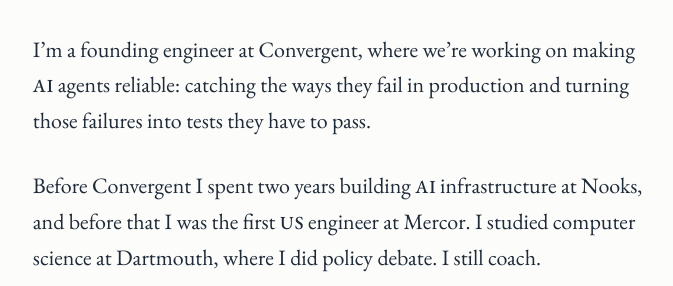
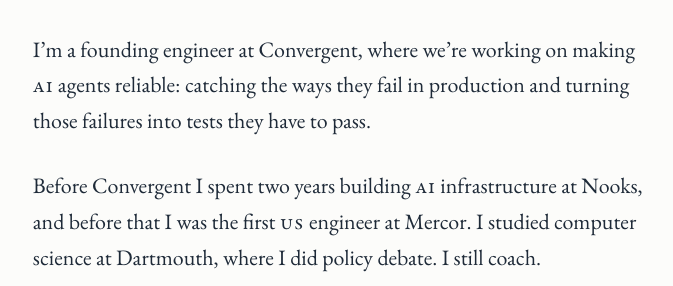
Before and after one commit to tvergho/tvergho.me, an Astro site: page / in a window 1280 px wide. Shown: the part 220-506 px from the top of the page, 108-781 px from the left. Built offline with nearby package versions, Linux system fonts and the light colour scheme; Astro itself is replaced by a stand-in of ours.

Commit message:
Use real small caps: subset EB Garamond from upstream
Google Fonts strips the OpenType layout features from every EB Garamond
build they ship — verified across @fontsource, @fontsource-variable,
@openfonts, typeface-*, and the variable font. None carries smcp/c2sc
(small caps) or onum (oldstyle figures), both of which this page uses.
That left font-variant-caps to be synthesized, which is what made AI and
US read as a thinner, foreign typeface.

The upstream OTFs do carry them: 403 designer-drawn small-cap glyphs and
a full oldstyle figure set. scripts/build-fonts.sh now subsets those
directly (OFL-1.1), keeping the features we use, so:

  - .sc goes back to font-variant-caps: all-small-caps, and
    the faux-small-caps workaround and its dark-mode override are gone
  - font-variant-numeric: oldstyle-nums stops being inert; the colophon's
    2026 finally renders as oldstyle

Verified in-browser that font-variant-caps now produces the same advance
width as requesting c2sc explicitly (189.91 vs 223.5 for plain capitals),
which it cannot under synthesis.

Costs ~25KB across three faces; the italic is subsetted without small
caps since no acronyms are set in italic. Drops the @fontsource dep.

```diff
--- a/package.json
+++ b/package.json
@@ -7,12 +7,9 @@
     "dev": "astro dev",
     "build": "astro build",
     "preview": "astro preview",
-    "sync-fonts": "cp node_modules/@fontsource/eb-garamond/files/eb-garamond-latin-400-normal.woff2 public/fonts/eb-garamond-400.woff2 && cp node_modules/@fontsource/eb-garamond/files/eb-garamond-latin-500-normal.woff2 public/fonts/eb-garamond-500.woff2 && cp node_modules/@fontsource/eb-garamond/files/eb-garamond-latin-400-italic.woff2 public/fonts/eb-garamond-400-italic.woff2"
+    "build:fonts": "bash scripts/build-fonts.sh"
   },
   "dependencies": {
     "astro": "^5.14.1"
-  },
-  "devDependencies": {
-    "@fontsource/eb-garamond": "^5.2.5"
   }
 }
--- a/src/styles/global.css
+++ b/src/styles/global.css
@@ -1,8 +1,9 @@
 /* tvergho.me — "Plain letter".
    Tokens and type scale follow the build spec; no JavaScript is involved. */
 
-/* Self-hosted EB Garamond (latin subset, from @fontsource/eb-garamond).
-   Refresh the files with `npm run sync-fonts`. */
+/* Self-hosted EB Garamond (OFL-1.1), subsetted from the upstream OTFs so the
+   small-caps and oldstyle-figure features survive — the Google Fonts builds
+   strip them. Rebuild with `npm run build:fonts`. */
 @font-face {
   font-family: 'EB Garamond';
   font-style: normal;
@@ -75,9 +76,6 @@
   color: var(--ink);
   font-family: 'EB Garamond', Garamond, Georgia, serif;
   font-weight: var(--body-weight);
-  /* Inert with this font build (no `onum` feature); EB Garamond's default
-     figures are already part-height with descenders on 3/5/7/9, which is the
-     look the spec wanted. Kept so the intent survives a future font swap. */
   font-variant-numeric: oldstyle-nums;
   font-kerning: normal;
   -webkit-font-smoothing: antialiased;
@@ -118,28 +116,12 @@
   text-wrap: pretty;
 }
 
-/* Acronyms: AI, US.
-   EB Garamond carries no real small-caps glyphs (the build has no smcp/c2sc),
-   so `font-variant-caps` would be synthesized: the browser just shrinks the
-   capitals without compensating stroke weight, and they read as a thinner,
-   foreign typeface. These are real capitals, scaled down gently and weighted
-   back up to match the colour of the surrounding text. The negative margin
-   absorbs the trailing letter-space so the following word spacing stays even. */
+/* Acronyms: AI, US. Real small caps, from the upstream EB Garamond build —
+   see scripts/build-fonts.sh for why the fonts are subsetted here rather than
+   pulled from Google Fonts. */
 .sc {
-  font-size: 0.84em;
-  letter-spacing: 0.06em;
-  margin-right: -0.06em;
-  font-weight: 500;
-}
-
-/* Dark mode already sets the body to 500, so the acronyms get no relative
-   weight bump there; shrink them a little less instead to keep the colour even. */
-@media (prefers-color-scheme: dark) {
-  .sc {
-    font-size: 0.88em;
-    letter-spacing: 0.05em;
-    margin-right: -0.05em;
-  }
+  font-variant-caps: all-small-caps;
+  letter-spacing: 0.04em;
 }
 
 /* The highlighter sweep: a gradient block grown from 0 to full width. */
```
Also changed, not shown: README.md, public/fonts/eb-garamond-400-italic.woff2, public/fonts/eb-garamond-400.woff2, public/fonts/eb-garamond-500.woff2, 2 other files.
